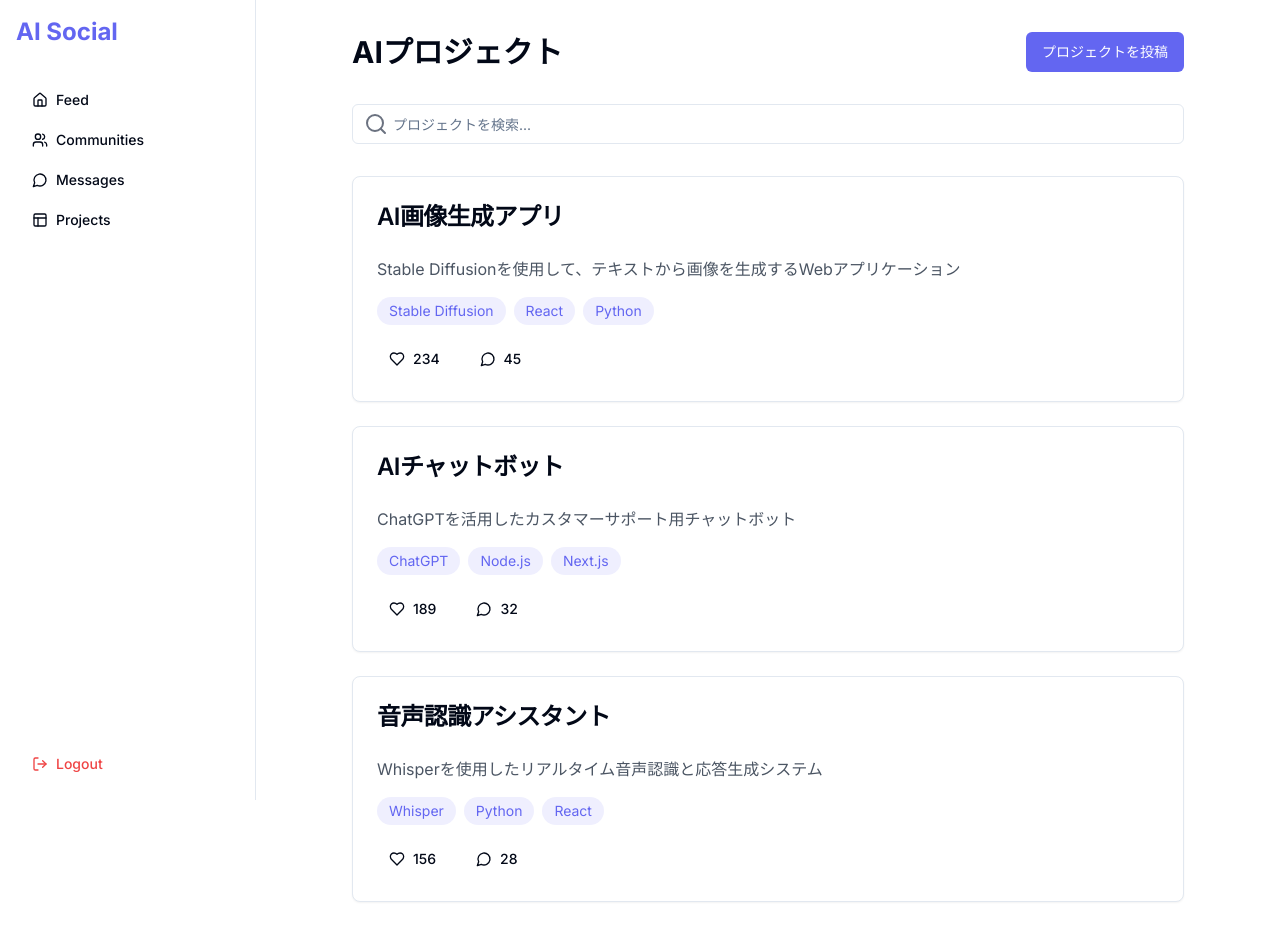
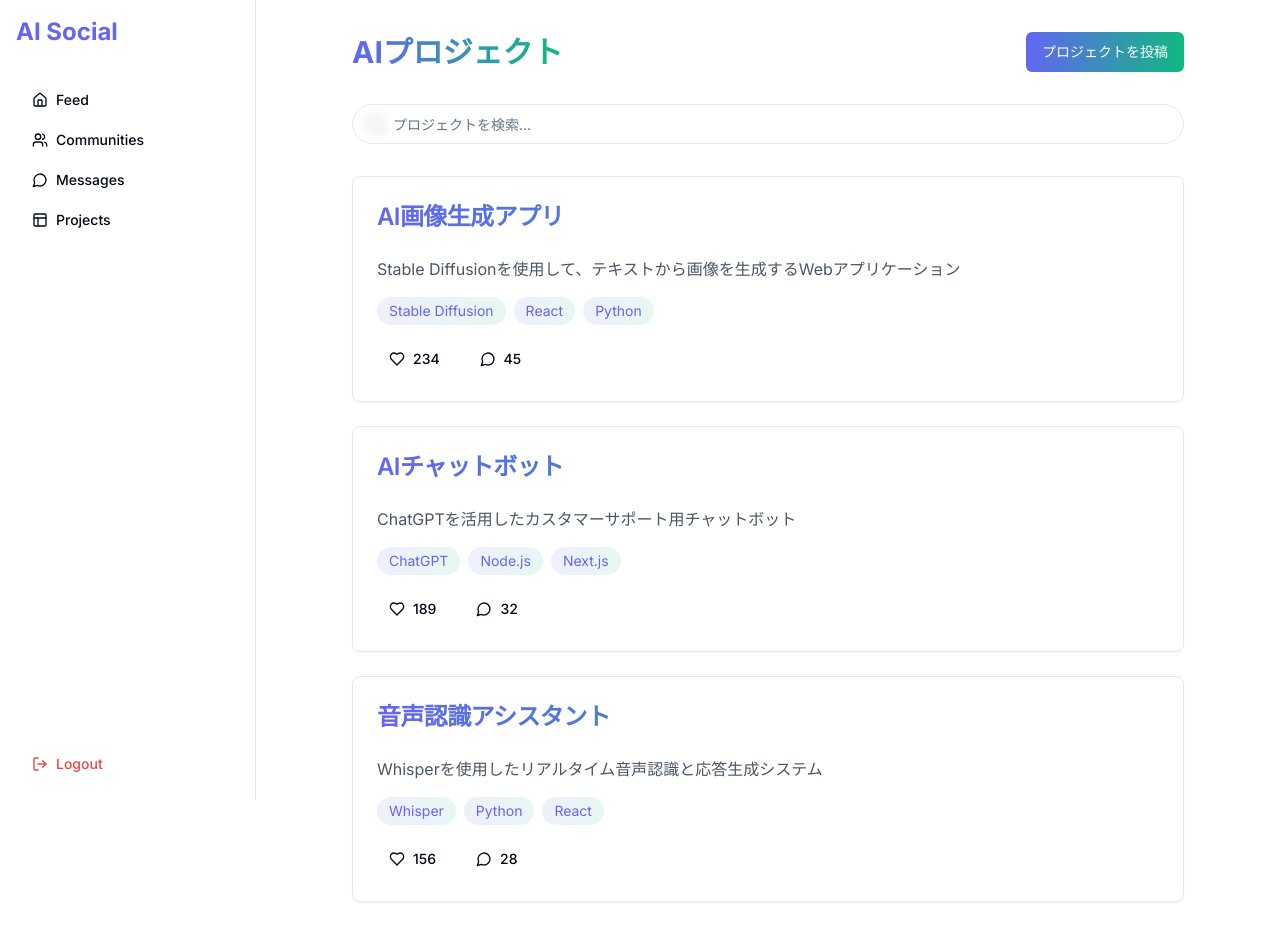
Before and after one commit to halc8312/ai-social-connect, a React (Vite) app: page /projects in a window 1280 px wide. Built offline with nearby package versions, Linux system fonts and the light colour scheme.

Commit message:
Update styles for modern appearance
Refactor the color scheme and shapes across the application to achieve a modern design while ensuring that existing responsive layouts remain intact.
[skip gpt_engineer]

```diff
--- a/src/pages/projects/Projects.tsx
+++ b/src/pages/projects/Projects.tsx
@@ -63,12 +63,12 @@ const Projects = () => {
         <motion.h1
           initial={{ x: -20 }}
           animate={{ x: 0 }}
-          className="text-2xl sm:text-3xl font-bold"
+          className="text-2xl sm:text-3xl font-bold bg-gradient-to-r from-primary to-secondary bg-clip-text text-transparent"
         >
           AIプロジェクト
         </motion.h1>
         <Button
-          className="w-full sm:w-auto"
+          className="w-full sm:w-auto bg-gradient-to-r from-primary to-secondary hover:opacity-90 transition-opacity"
           onClick={() => setShowCreate(!showCreate)}
         >
           {showCreate ? "一覧に戻る" : "プロジェクトを投稿"}
@@ -96,10 +96,10 @@ const Projects = () => {
           >
             <div className="mb-8">
               <div className="relative">
-                <Search className="absolute left-3 top-1/2 transform -translate-y-1/2 text-gray-500" />
+                <Search className="absolute left-3 top-1/2 transform -translate-y-1/2 text-gray-400" />
                 <Input
                   placeholder="プロジェクトを検索..."
-                  className="pl-10"
+                  className="pl-10 bg-white/50 backdrop-blur-sm border-gray-200 focus:border-primary/50 transition-colors rounded-full"
                 />
               </div>
             </div>
@@ -112,9 +112,11 @@ const Projects = () => {
                   animate={{ opacity: 1, y: 0 }}
                   transition={{ duration: 0.3, delay: index * 0.1 }}
                 >
-                  <Card className="w-full transform transition-all duration-200 hover:shadow-lg">
+                  <Card className="w-full transform transition-all duration-200 hover:shadow-lg hover:-translate-y-1 bg-white/50 backdrop-blur-sm border-gray-200">
                     <CardHeader>
-                      <CardTitle className="text-xl sm:text-2xl">{project.title}</CardTitle>
+                      <CardTitle className="text-xl sm:text-2xl bg-gradient-to-r from-primary to-secondary bg-clip-text text-transparent">
+                        {project.title}
+                      </CardTitle>
                     </CardHeader>
                     <CardContent>
                       <p className="text-gray-600 mb-4 text-sm sm:text-base">
@@ -126,7 +128,7 @@ const Projects = () => {
                             key={i}
                             initial={{ scale: 0.8 }}
                             animate={{ scale: 1 }}
-                            className="px-3 py-1 bg-primary/10 text-primary rounded-full text-sm whitespace-nowrap"
+                            className="px-3 py-1 bg-gradient-to-r from-primary/10 to-secondary/10 text-primary rounded-full text-sm whitespace-nowrap backdrop-blur-sm"
                           >
                             {tool}
                           </motion.span>
@@ -136,14 +138,18 @@ const Projects = () => {
                         <Button
                           variant="ghost"
                           size="sm"
-                          className={`flex-1 sm:flex-none transition-colors duration-200 ${
-                            likedProjects.includes(index) ? "text-primary" : ""
+                          className={`flex-1 sm:flex-none transition-all duration-200 rounded-full ${
+                            likedProjects.includes(index)
+                              ? "text-primary bg-primary/10"
+                              : "hover:bg-primary/5"
                           }`}
                           onClick={() => handleLike(index)}
                         >
                           <Heart
-                            className={`w-4 h-4 mr-2 ${
-                              likedProjects.includes(index) ? "fill-current" : ""
+                            className={`w-4 h-4 mr-2 transition-transform duration-200 ${
+                              likedProjects.includes(index)
+                                ? "fill-current scale-110"
+                                : "scale-100"
                             }`}
                           />
                           <span>{project.likes}</span>
@@ -151,7 +157,7 @@ const Projects = () => {
                         <Button
                           variant="ghost"
                           size="sm"
-                          className="flex-1 sm:flex-none"
+                          className="flex-1 sm:flex-none rounded-full hover:bg-primary/5"
                           onClick={() => toggleComments(index)}
                         >
                           <MessageCircle className="w-4 h-4 mr-2" />
@@ -165,6 +171,7 @@ const Projects = () => {
                             animate={{ opacity: 1, height: "auto" }}
                             exit={{ opacity: 0, height: 0 }}
                             transition={{ duration: 0.2 }}
+                            className="mt-4"
                           >
                             <CommentSection projectId={index.toString()} />
                           </motion.div>
```
